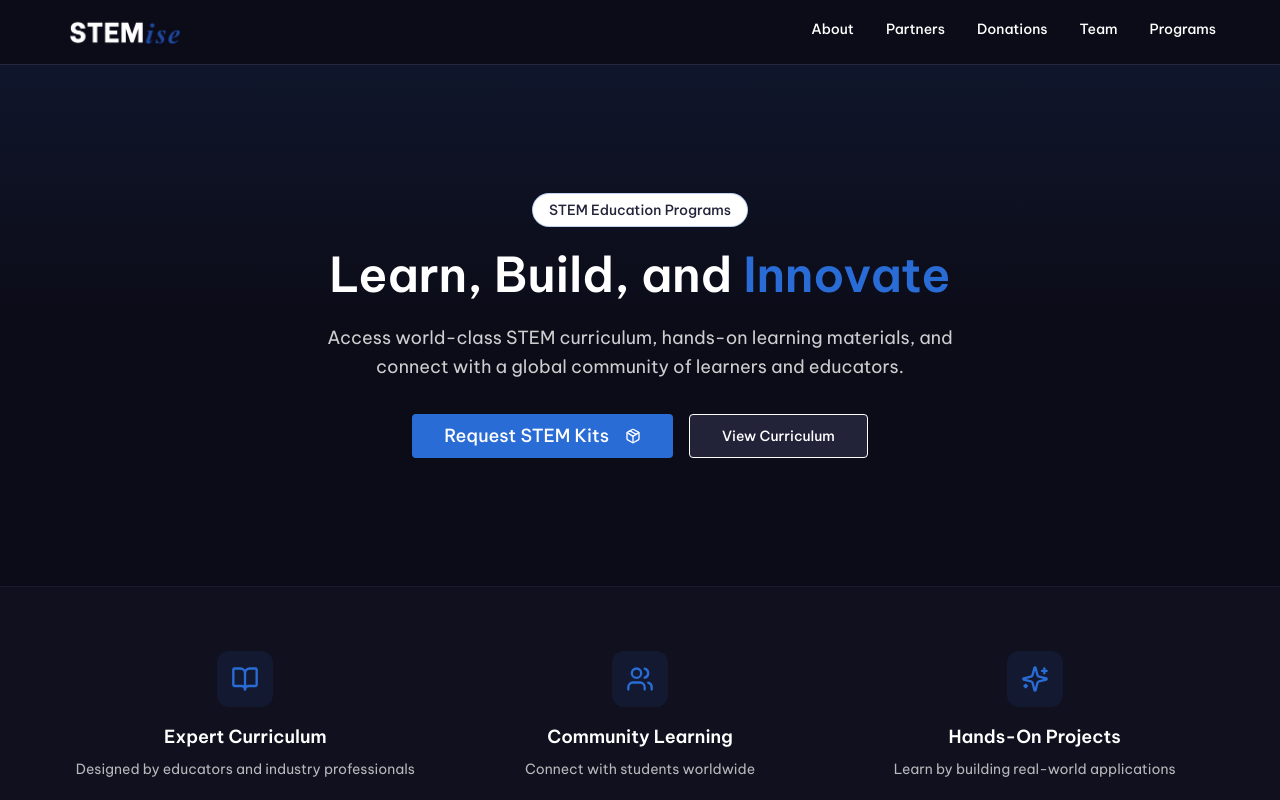
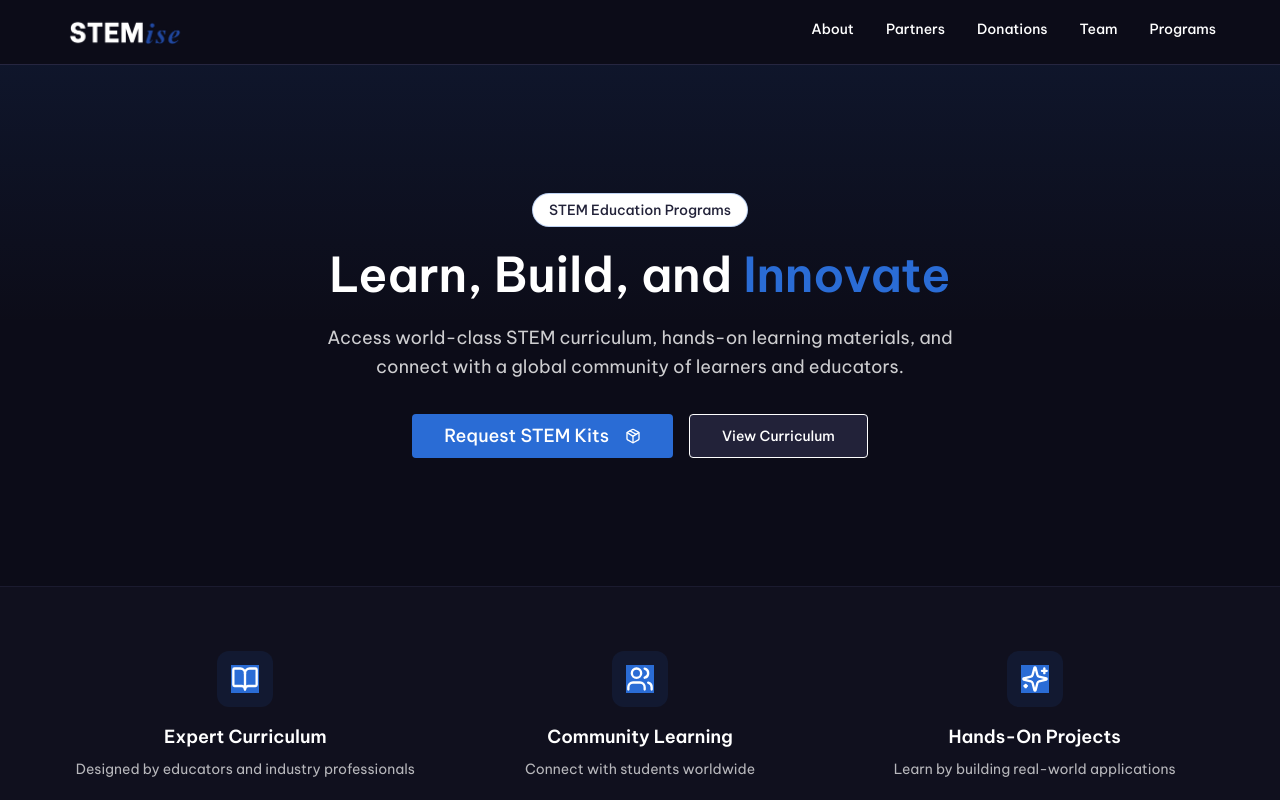
Before and after one commit to STEMise/stemise-website-current-1-3-2026, a React (Vite) app: page /courses in a window 1280 px wide. Shown: the top 800 px of the page. Built offline with nearby package versions, Linux system fonts and the light colour scheme; the HTML template or start-up script is replaced by a standard one.

Commit message:
Visual edit in Lovable
Edited UI in Lovable

```diff
--- a/src/pages/Courses.tsx
+++ b/src/pages/Courses.tsx
@@ -155,7 +155,7 @@ const Courses = () => {
             <div className="grid md:grid-cols-3 gap-8">
               {programHighlights.map((item, index) => <div key={index} className="text-center">
                   <div className="w-14 h-14 bg-primary/10 rounded-xl flex items-center justify-center mx-auto mb-4">
-                    <item.icon className="h-7 w-7 text-primary" />
+                    <item.icon className="h-7 w-7 bg-primary text-white" />
                   </div>
                   <h3 className="text-lg font-semibold text-foreground mb-2">{item.title}</h3>
                   <p className="text-foreground/70 text-sm">{item.description}</p>
```
